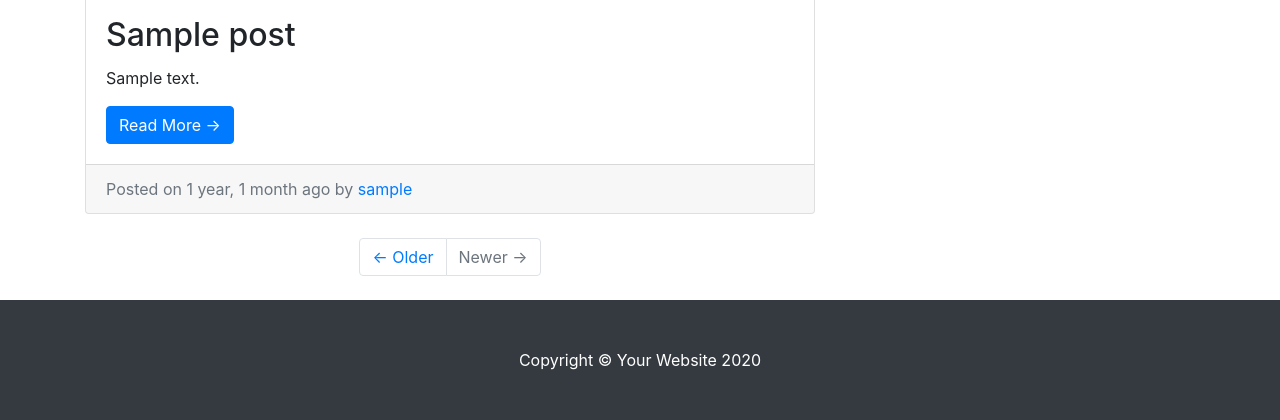
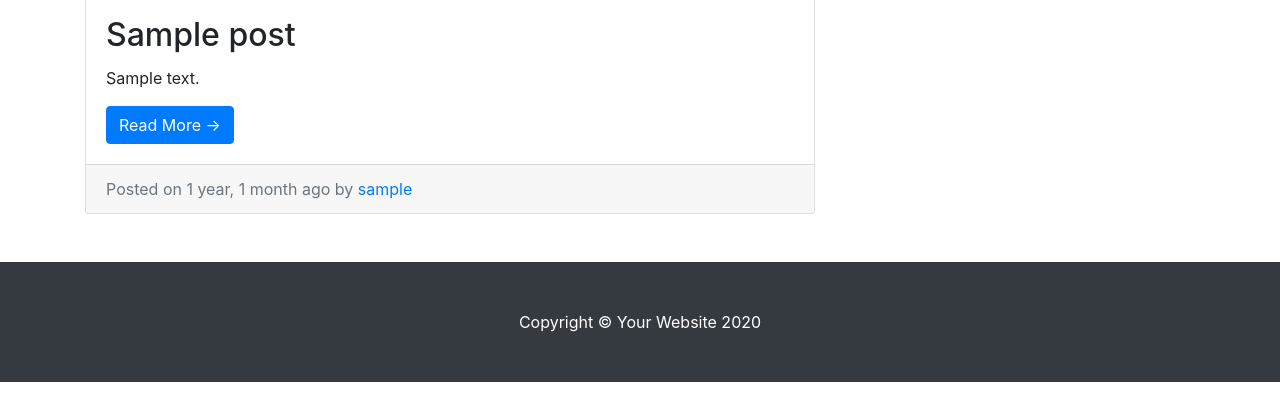
Before and after one commit to teguhteja/django-blog, a Django app: page / in a window 1280 px wide. Shown: the part 703-1123 px from the top of the page. After the commit the page ends 1085 px from the top, so only its background shows below. Run offline with Django 3.2, Linux system fonts and the light colour scheme; tables that the repository leaves empty hold one stand-in row (values such as "Sample post"); grey boxes marked "Sample" are stand-in pictures; some libraries are stand-ins or nearby versions.

Commit message:
06 Django Blog Paginasi

```diff
--- a/django_blog/myblog/templates/myblog/index.html
+++ b/django_blog/myblog/templates/myblog/index.html
@@ -29,14 +29,18 @@
           </div>
         </div>
         {% endfor %}
-        <!-- Pagination -->
+ <!-- Pagination -->
         <ul class="pagination justify-content-center mb-4">
+          {% if queryset.has_previous %}
           <li class="page-item">
-            <a class="page-link" href="#">&larr; Older</a>
+            <a class="page-link" href="?{{ page_request_var }}={{ queryset.previous_page_number }}">&larr; Older</a>
           </li>
-          <li class="page-item disabled">
-            <a class="page-link" href="#">Newer &rarr;</a>
+          {% endif %}
+          {% if queryset.has_next %}
+          <li class="page-item">
+            <a class="page-link" href="?{{ page_request_var }}={{ queryset.next_page_number }}">Newer &rarr;</a>
           </li>
+          {% endif %}
         </ul>
 
       </div>
--- a/django_blog/myblog/views.py
+++ b/django_blog/myblog/views.py
@@ -1,12 +1,25 @@
 from django.shortcuts import render, get_object_or_404
 from .models import *
 # Create your views here.
+from django.core.paginator import Paginator, EmptyPage, PageNotAnInteger
 
 
 def index(request):
     queryset = Post.objects.all()
+    # 2 means 1 page contain 2 post
+    paginator = Paginator(queryset, 2)
+    page_request_var = 'page'
+    page = request.GET.get(page_request_var)
+    try:
+        paginated_queryset = paginator.page(page)
+    except PageNotAnInteger:
+        paginated_queryset = paginator.page(1)
+    except EmptyPage:
+        paginated_queryset = paginator.page(paginator.num_pages)
+
     context = {
-        'queryset': queryset
+        'queryset': paginated_queryset,
+        'page_request_var': page_request_var
     }
     return render(request, 'index.html', context)
 
```
Also changed, not shown: django_blog/myblog/static/myblog/images/diet-01.jpg (added), django_blog/myblog/static/myblog/images/diet-02.jpg (added).
